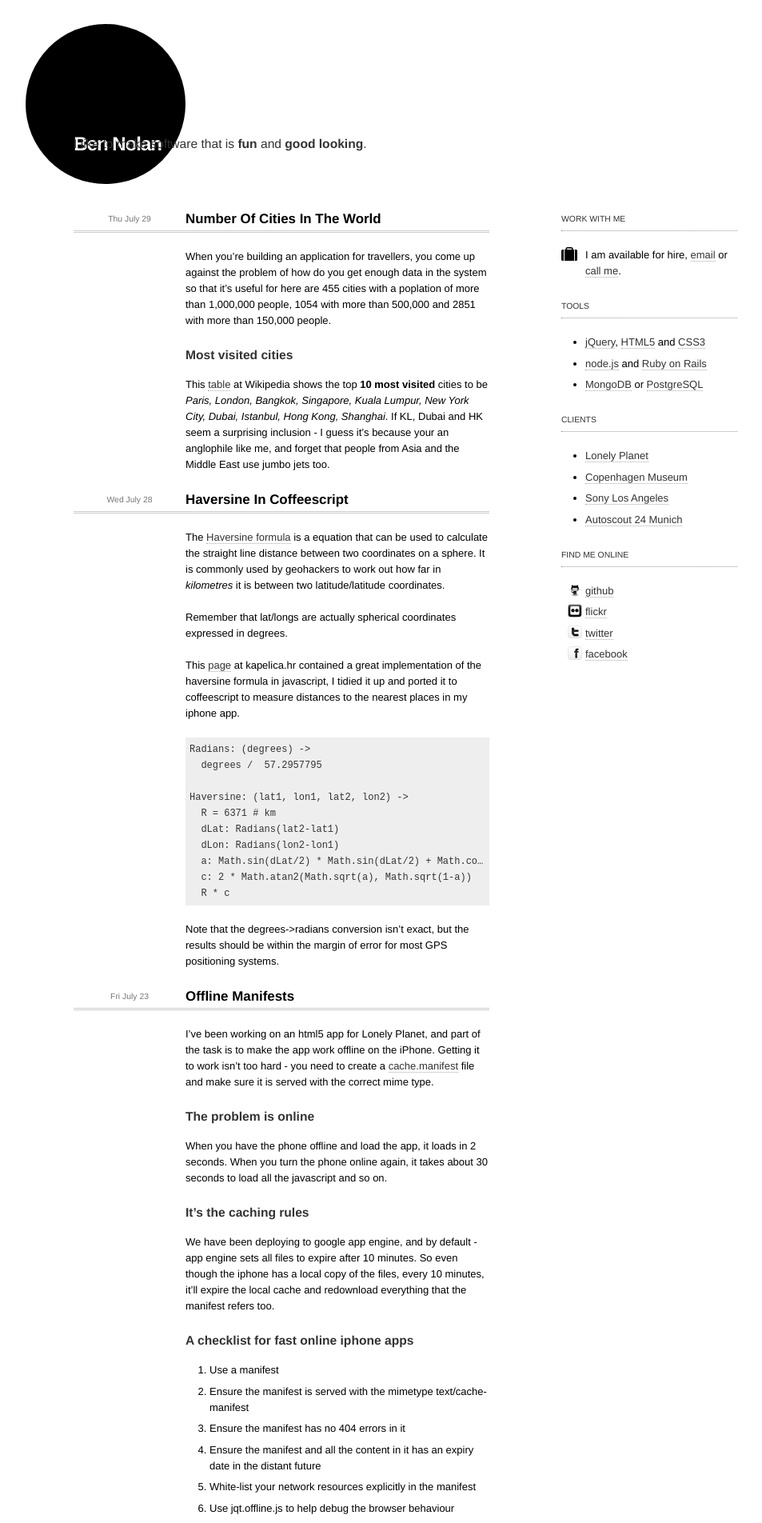
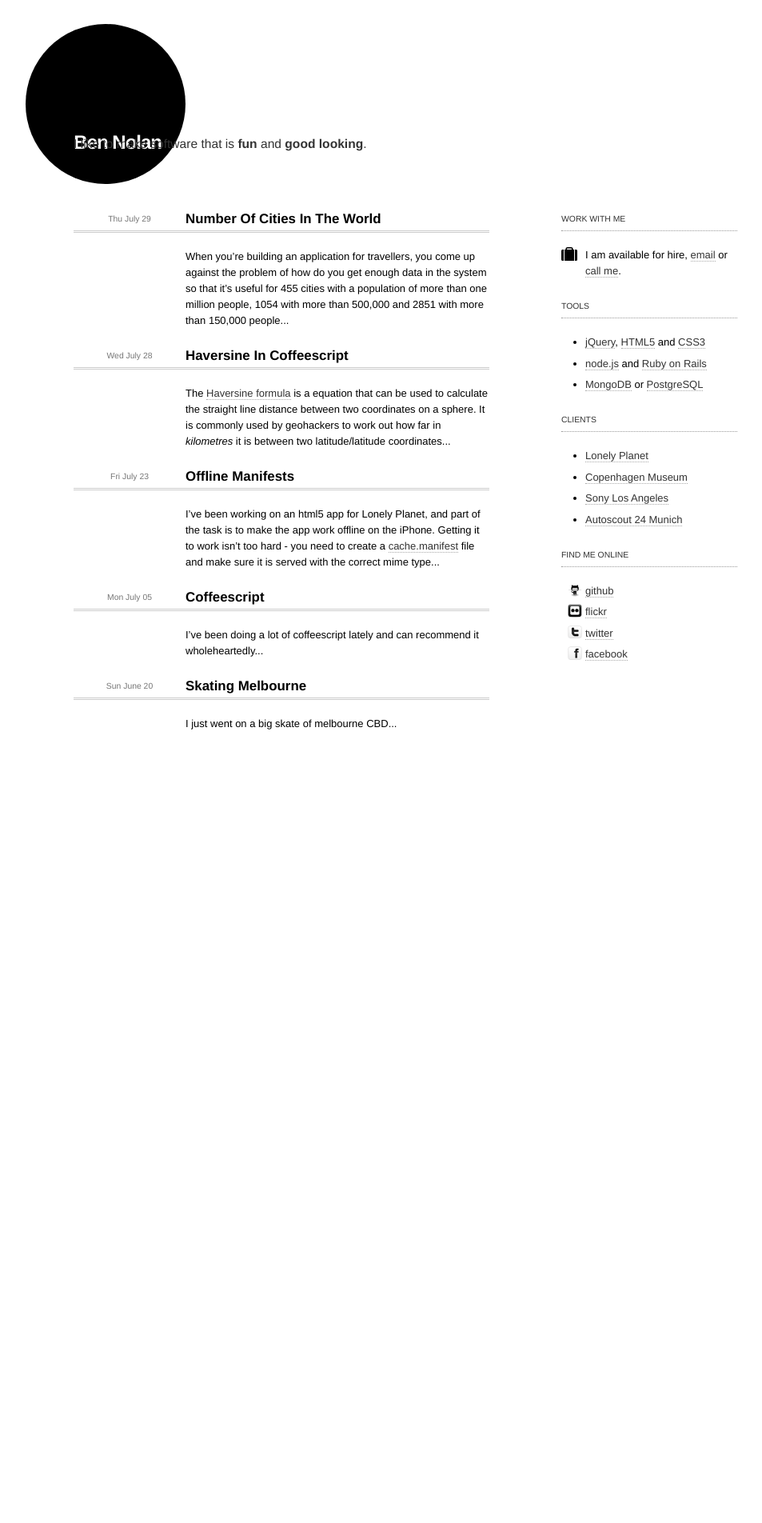
Before and after one commit to bnolan/bnolan.github.com, a Jekyll site: the page built from index.md, in a window 1280 px wide. Shown: the top 1904 px of the page at 80% size, without its empty margins (118-1071 px from the left). Built offline with Jekyll 4.4.1, drawn with Linux system fonts in a browser that asks for light colours; after the commit the page ends 935 px from its top, so only the background shows below that; some of the changed text lies outside the part shown.

Commit message:
* Fixes!

```diff
--- a/_layouts/default.html
+++ b/_layouts/default.html
@@ -39,7 +39,9 @@
 
           <div class="grid_5 post">
             <h3 class="title"><a href="{{ post.url }}">{{ post.title }}</a></<h1 id=""></h1>
-            {{ post.content }}
+              <div class="postcontent">
+                {{ post.content }}
+              </div>
           </div>
 
           <!--div class="comment-link"><a href="{{ post.url }}#disqus_thread">{{ post.title }}</a></div-->
--- a/_posts/2010-07-29-number-of-cities-in-the-world.md
+++ b/_posts/2010-07-29-number-of-cities-in-the-world.md
@@ -1,6 +1,6 @@
-When you're building an application for travellers, you come up against the problem of how do you get enough data in the system so that it's useful for
-here are 455 cities with a poplation of more than 1,000,000 people, 1054 with more than 500,000 and 2851 with more than 150,000 people.
+When you're building an application for travellers, you come up against the problem of how do you get enough data in the system so that it's useful for 455 cities with a population of more than one million people, 1054 with more than 500,000 and 2851 with more than 150,000 people.
 
+Or to look at the problem a different way - the most visited cities in the world...
 
 # Most visited cities
 
--- a/stylesheets/ben.css
+++ b/stylesheets/ben.css
@@ -39,6 +39,8 @@ li{
 	left: -10px;
 	background: black;
 	-webkit-border-radius: 100px;
+	border-radius: 100px;
+	-moz-border-radius: 100px;
 	display: block;
 }
 
@@ -51,12 +53,14 @@ li{
 	border: none;
 	bottom: 40px;
 	right: 30px;
+	line-height: 25px;
 }
 
 h2.subtitle{
   position: absolute;
   top: 130px;
   left: 210px;
+	line-height: 20px;
 	margin: 40px 0;
 	font-size: 1.2em;
 	font-weight: normal;
@@ -70,6 +74,14 @@ h2.subtitle em{
 }
 
 h2.subtitle em:nth-child(2){
+}
+
+.postcontent p:nth-child(1):after{
+  content: "..";
+}
+
+.postcontent>* + *{
+  display: none;
 }
 
 .gridlinks{
```
Also changed, not shown: 2 other files.
